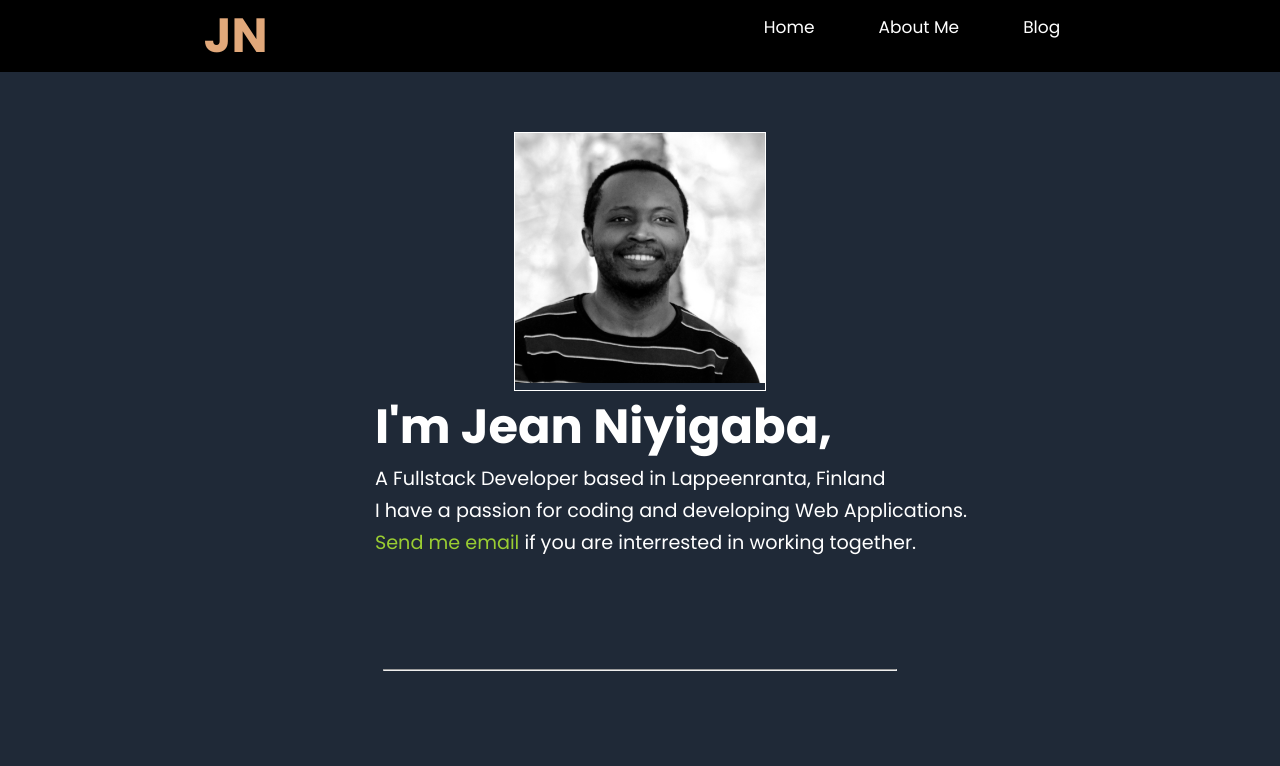
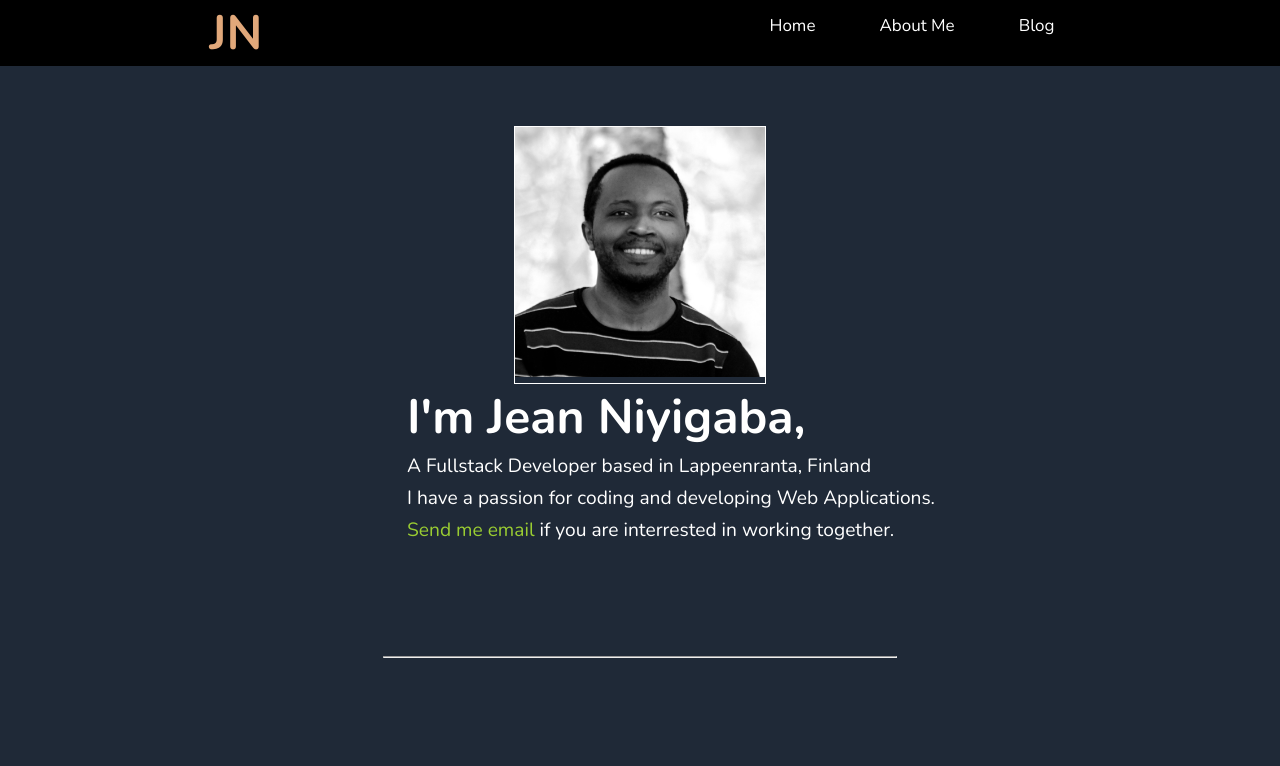
Before and after one commit to Jean198/jean-portfolio-nextjs, a Next.js app: page / in a window 1280 px wide. Shown: the top 766 px of the page. Built offline with nearby package versions, Linux system fonts and the light colour scheme.

Commit message:
changed the font

```diff
--- a/styles/global.css
+++ b/styles/global.css
@@ -1,4 +1,4 @@
-@import url(https://fonts.googleapis.com/css2?family=Poppins:wght@300;400;700&display=swap );
+@import url('https://fonts.googleapis.com/css2?family=Nunito:wght@300;400;600;700&display=swap');
 * {
     margin: 0;
     padding: 0;
@@ -8,7 +8,7 @@
     margin: 0 auto;
     background-color: #1F2937;
     color: white;
-    font-family: 'Poppins', sans-serif;
+    font-family: "Nunito";
 }
 
 
```
